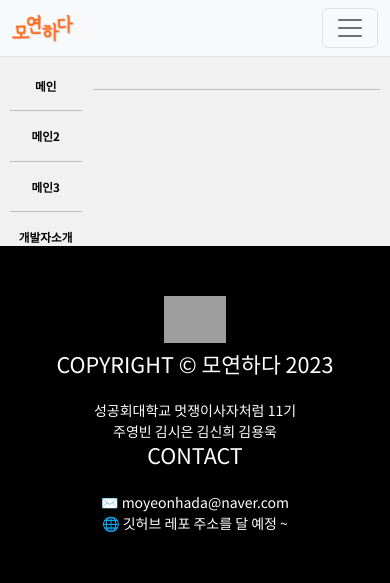
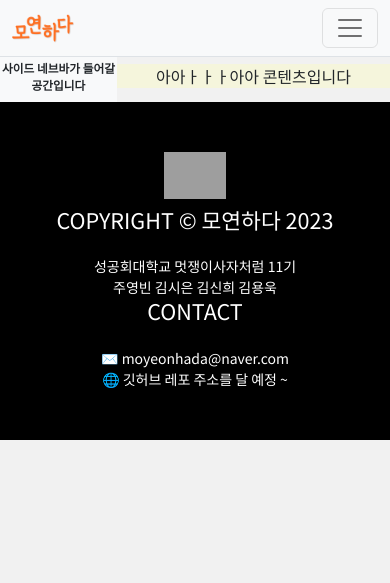
Before and after one commit to LikeLion-11th-SKHU/MoYeonHada, a Django app: template introduce/templates/introduce_main.html in a window 390 px wide. Shown: the top 583 px of the page. Run offline with Django 4.2, Linux system fonts and the light colour scheme; the template is opened without the code that fills it, so the values that code supplies are empty; grey boxes are pictures that could not be loaded.

Commit message:
Revert "Modify homeApp & Create introduce Developers"

```diff
--- a/home/static/css/base.css
+++ b/home/static/css/base.css
@@ -89,9 +89,9 @@ li > a.logout-view:hover {
 }
 
 /* 반응형 모바일 */
-@media (max-width:500px) {
+@media (max-width:700px) {
     nav {
-        font-size: 3.5vw;
+        font-size: 3vw;
     }
 
     .logo_style{
--- a/home/static/css/main.css
+++ b/home/static/css/main.css
@@ -7,7 +7,7 @@ img {
 }
 
 /* 반응형 */
-@media (max-width: 900px){
+@media (max-width: 700px){
     .main {
         width: 100%;
     }
--- a/home/static/css/user.css
+++ b/home/static/css/user.css
@@ -116,7 +116,7 @@ body {
 }
 
 /* 반응형 모바일*/
-@media (max-width: 500px){
+@media (max-width: 700px){
   .user-box {
     margin-top: 13vh;
     margin-bottom: 15vh;
--- a/home/templates/base.html
+++ b/home/templates/base.html
@@ -20,16 +20,10 @@
     <script src="https://cdn.jsdelivr.net/npm/bootstrap@5.2.3/dist/js/bootstrap.bundle.min.js" integrity="sha384-kenU1KFdBIe4zVF0s0G1M5b4hcpxyD9F7jL+jjXkk+Q2h455rYXK/7HAuoJl+0I4" crossorigin="anonymous"></script>
     <style>
         body {
-            margin-top: 7.5vh;
+            margin-top: 7vh;
         }
 
         @media (max-width:900px) {
-            body {
-                margin-top: 5vh;
-            }
-        }
-
-        @media (max-width:700px) {
             body {
                 margin-top: 6vh;
             }
--- a/introduce/static/css/introduce_main.css
+++ b/introduce/static/css/introduce_main.css
@@ -1,114 +1,20 @@
 .introduce {
-    width: 68%;
     display: flex;
-    align-items: start;
+    width: 67%
 }
-
 .introduce-side {
-    width: 20%;
-    margin-right: 3%;
-    margin-top: 7%;
+    width: 30%;
 }
 
 .introduce-content {
-    width: 80%;
-    text-align:left;
-    margin-top: 6%;
-    margin-bottom: 8%;
+    background-color: beige;
+    width: 70%;
 }
 
-.introduce-title {
-    width: 100%;
-    text-align: left;
-    color:#f6894e;
-    padding-left: 10px;
-    font-weight: 600;
-    font-size: 1.8vw;
-}
-
-.introduce-body {
-    width: 100%;
-    padding-left: 10px;
-}
-
-a.nav-link  {
-    width: 100%;
-    color: black;
-}
-
-a.nav-link:hover {
-    color: #fd945b;
-}
-
-/* 반응형 패드 */
-@media (max-width:900px) {
+/* 반응형 */
+@media (max-width: 700px){
     .introduce {
         display: flex;
-        width: 90%;
-    }
-
-    .introduce-title {
-        font-weight: 600;
-        font-size: 3.5vw;
-    }
-
-    .introduce-body {
-        font-size: 2.5vw;
-    }
-
-    a.nav-link  {
         width: 100%;
-        color: black;
-        font-size: 3vw;
-    }
-
-    a.nav-link:hover {
-        color: #fd945b;
-        font-size: 3vw;
     }
 }
-
-@media (max-width: 400px) {
-    .introduce {
-        display: flex;
-        width: 95%;
-    }
-
-    .introduce-title {
-        font-weight: 600;
-        font-size: 3.5vw;
-    }
-
-    .introduce-body {
-        font-size: 2.5vw;
-    }
-}
-
-
-/* introuduce_developer */
-.developer {
-    width: 100%;
-    display: flex;
-    flex-direction: row;
-}
-
-.developer > div {
-    width: 50%;
-}
-
-.developer-box {
-    width: 100%;
-}
-
-.developer-box > img {
-    width: 20%;
-}
-
-.developer-box > img.developer-img {
-    width: 50%;
-}
-
-.developer-img {
-    border-radius: 50%;
-    background-color: rgba(204, 204, 204, 0.311);
-}
--- a/introduce/templates/introduce_main.html
+++ b/introduce/templates/introduce_main.html
@@ -15,22 +15,14 @@
 </head>
 
 <div class = "introduce mx-auto">
-  <div class = "introduce-side">
-    <nav class = "introduce-nav">
-      <a href="{% url 'main' %}" class = "nav-link"> 메인 </a> <hr>
-      <a href="{% url 'main' %}" class = "nav-link"> 메인2 </a> <hr>
-      <a href="{% url 'main' %}" class = "nav-link"> 메인3 </a> <hr>
-      <a href="{% url 'introduce_developer' %}" class = "nav-link"> 개발자소개 </a>
+  <div class = "introduce-side bg-light">
+    <nav class = "navbar">
+      사이드 네브바가 들어갈 공간입니다
     </nav>
   </div>
 
-  <div class = "introduce-content flex-column">
-    <p class = "introduce-title"> {% block introduce-title %} {% endblock %} </p>
-    <hr>
-    <div class = "introduce-body">
-      {% block introduce-body %}
-      {% endblock %}
-    </div>
+  <div class = "introduce-content">
+    아아ㅏㅏㅏ아아 콘텐츠입니다
   </div>
 </div>
 {% endblock %}
--- a/introduce/urls.py
+++ b/introduce/urls.py
@@ -5,6 +5,5 @@ from django.conf.urls.static import static
 
 urlpatterns = [
     # introduce
-    path('main/', views.introduce_main, name = 'introduce_main'),
-    path('developer/', views.introduce_developer, name = 'introduce_developer'),
+    path('main/', views.introduce_main, name = 'introduce_main')
 ] + static(settings.MEDIA_URL, document_root = settings.MEDIA_ROOT)
--- a/introduce/views.py
+++ b/introduce/views.py
@@ -3,6 +3,3 @@ from django.shortcuts import render
 # Create your views here.
 def introduce_main(request):
     return render(request, 'introduce_main.html')
-
-def introduce_developer(request):
-    return render(request, 'introduce_developer.html')
```
Also changed, not shown: introduce/templates/introduce_developer.html (deleted, +0 -46 lines), introduce/static/img/github.png (deleted), introduce/static/img/logo.svg (deleted), introduce/static/img/shinhee.png (deleted), introduce/static/img/sieun.png (deleted), introduce/static/img/yongwook.png (deleted), introduce/static/img/youngbeen.png (deleted).
